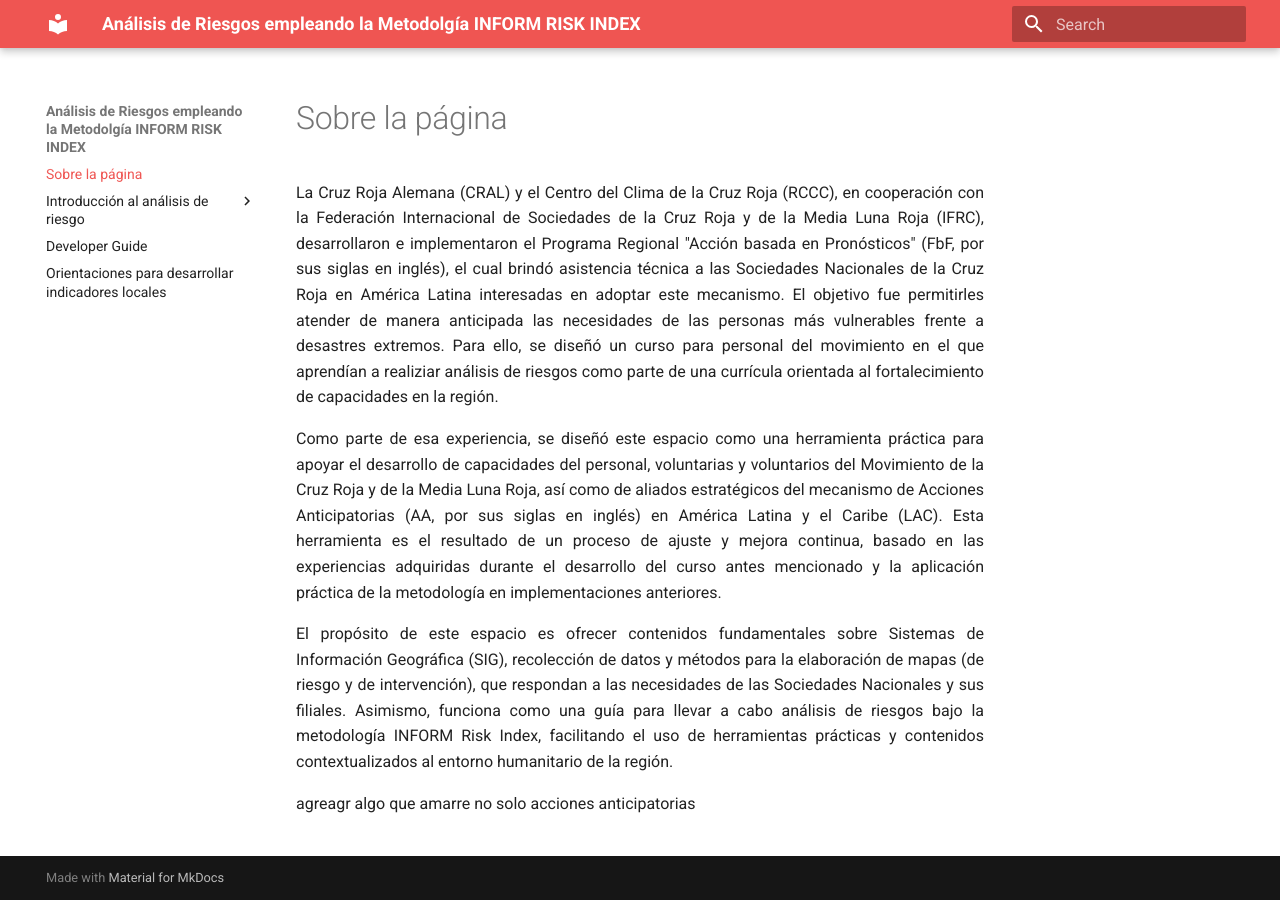
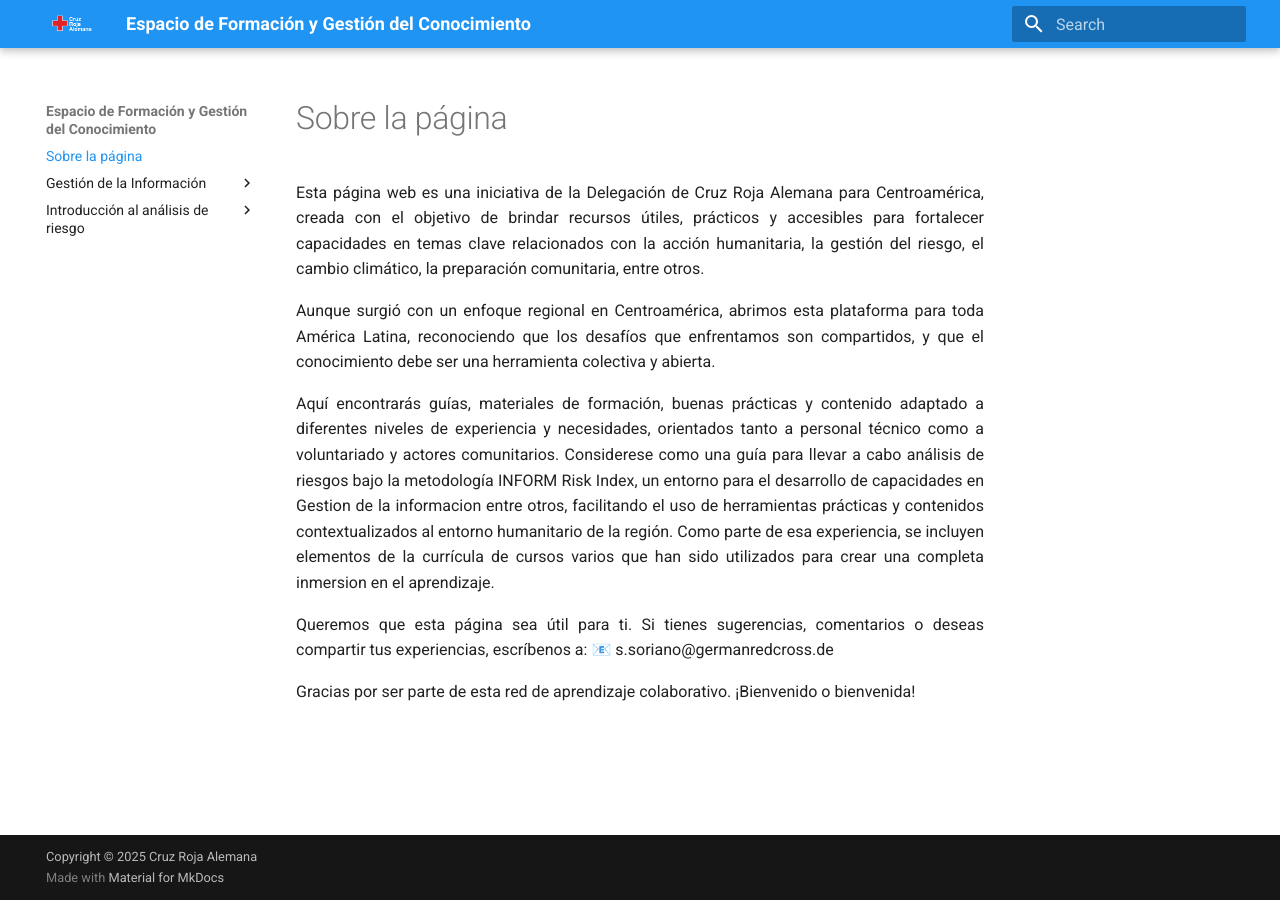
Before and after one commit to sogaray/Risk_analysis, an MkDocs documentation site: the page built from docs/Introducción.md, in a window 1280 px wide. Built offline with MkDocs 1.6.1 and Material for MkDocs 9.7.7, drawn with Linux system fonts in a browser that asks for light colours.

Commit message:
initial commit

```diff
--- a/docs/Introducción.md
+++ b/docs/Introducción.md
@@ -1,7 +1,6 @@
-<p style="text-align: justify;"> La Cruz Roja Alemana (CRAL) y el Centro del Clima de la Cruz Roja (RCCC), en cooperación con la Federación Internacional de Sociedades de la Cruz Roja y de la Media Luna Roja (IFRC), desarrollaron e implementaron el Programa Regional "Acción basada en Pronósticos" (FbF, por sus siglas en inglés), el cual brindó asistencia técnica a las Sociedades Nacionales de la Cruz Roja en América Latina interesadas en adoptar este mecanismo. El objetivo fue permitirles atender de manera anticipada las necesidades de las personas más vulnerables frente a desastres extremos. Para ello, se diseñó un curso para personal del movimiento en el que aprendían a realiziar análisis de riesgos como parte de una currícula orientada al fortalecimiento de capacidades en la región.<p>
-
-<p style="text-align: justify;"> Como parte de esa experiencia, se diseñó este espacio como una herramienta práctica para apoyar el desarrollo de capacidades del personal, voluntarias y voluntarios del Movimiento de la Cruz Roja y de la Media Luna Roja, así como de aliados estratégicos del mecanismo de Acciones Anticipatorias (AA, por sus siglas en inglés) en América Latina y el Caribe (LAC). Esta herramienta es el resultado de un proceso de ajuste y mejora continua, basado en las experiencias adquiridas durante el desarrollo del curso antes mencionado y la aplicación práctica de la metodología en implementaciones anteriores.<p>
-
-<p style="text-align: justify;"> El propósito de este espacio es ofrecer contenidos fundamentales sobre Sistemas de Información Geográfica (SIG), recolección de datos y métodos para la elaboración de mapas (de riesgo y de intervención), que respondan a las necesidades de las Sociedades Nacionales y sus filiales. Asimismo, funciona como una guía para llevar a cabo análisis de riesgos bajo la metodología INFORM Risk Index, facilitando el uso de herramientas prácticas y contenidos contextualizados al entorno humanitario de la región.<p>
-
-agreagr algo que amarre no solo acciones anticipatorias
+<p style="text-align: justify;">Esta página web es una iniciativa de la Delegación de Cruz Roja Alemana para Centroamérica, creada con el objetivo de brindar recursos útiles, prácticos y accesibles para fortalecer capacidades en temas clave relacionados con la acción humanitaria, la gestión del riesgo, el cambio climático, la preparación comunitaria, entre otros. <p>
+<p style="text-align: justify;">Aunque surgió con un enfoque regional en Centroamérica, abrimos esta plataforma para toda América Latina, reconociendo que los desafíos que enfrentamos son compartidos, y que el conocimiento debe ser una herramienta colectiva y abierta. <p>
+<p style="text-align: justify;">Aquí encontrarás guías, materiales de formación, buenas prácticas y contenido adaptado a diferentes niveles de experiencia y necesidades, orientados tanto a personal técnico como a voluntariado y actores comunitarios. Considerese como una guía para llevar a cabo análisis de riesgos bajo la metodología INFORM Risk Index, un entorno para el desarrollo de capacidades en Gestion de la informacion entre otros, facilitando el uso de herramientas prácticas y contenidos contextualizados al entorno humanitario de la región. Como parte de esa experiencia, se incluyen elementos de la currícula de cursos varios que han sido utilizados para crear una completa inmersion en el aprendizaje. <p>
+<p style="text-align: justify;">Queremos que esta página sea útil para ti. Si tienes sugerencias, comentarios o deseas compartir tus experiencias, escríbenos a:
+📧 s.soriano@germanredcross.de <p>
+<p style="text-align: justify;">Gracias por ser parte de esta red de aprendizaje colaborativo. ¡Bienvenido o bienvenida! <p>
--- a/mkdocs.yml
+++ b/mkdocs.yml
@@ -1,13 +1,14 @@
-site_name: Análisis de Riesgos empleando la Metodolgía INFORM RISK INDEX
+site_name: Espacio de Formación y Gestión del Conocimiento
 
 theme:
+  logo: assets/logo.png
   name: material
   palette:
     - scheme: default
-      primary: red
+      primary: blue
       accent: red
     - scheme: slate
-      primary: red
+      primary: blue
       accent: red
       toggle:
         icon: material/weather-night
@@ -16,6 +17,7 @@ theme:
     - content.code.annotate
     - content.math
 
+copyright: Copyright &copy; 2025 Cruz Roja Alemana
 markdown_extensions:
   - pymdownx.arithmatex
 
@@ -29,7 +31,13 @@ extra_javascript:
 
 nav:
   - Sobre la página: Introducción.md
+  - Gestión de la Información:
+      - Sobre esta sección: IM_intro.md
+      - Fundamentos de Búsqueda de Datos: fundamentos.md
+      - Fuentes en línea para la búsqueda de datos: fuenteslinea.md
+      - Gestión de Datos e Información: gestiondatos.md
+      - Laboratorio Virtual: labim.md
   - Introducción al análisis de riesgo:
+      - Sobre esta sección: Ana_risg.md
       - Introducción a INFORM: introduccion_a_inform.md
-  - Developer Guide: developerguide.md
-  - Orientaciones para desarrollar indicadores locales: indicator.md
+      - Orientaciones para desarrollar indicadores locales: indicator.md
```
Also changed, not shown: docs/Ana_risg.md (added, +15 -0 lines), docs/IM_intro.md (added, +3 -0 lines), docs/fuenteslinea.md (added, +37 -0 lines), docs/fundamentos.md (added, +68 -0 lines), docs/introduccion_a_inform.md (+19 -2 lines), docs/labim.md (added, +19 -0 lines), docs/assets/logo.png (added), docs/developerguide.md (deleted), docs/gestiondatos.md (added), docs/imagesindic/apache.png (added), docs/imagesindic/entorno.png (added), site/404.html (deleted), 1 other file.
